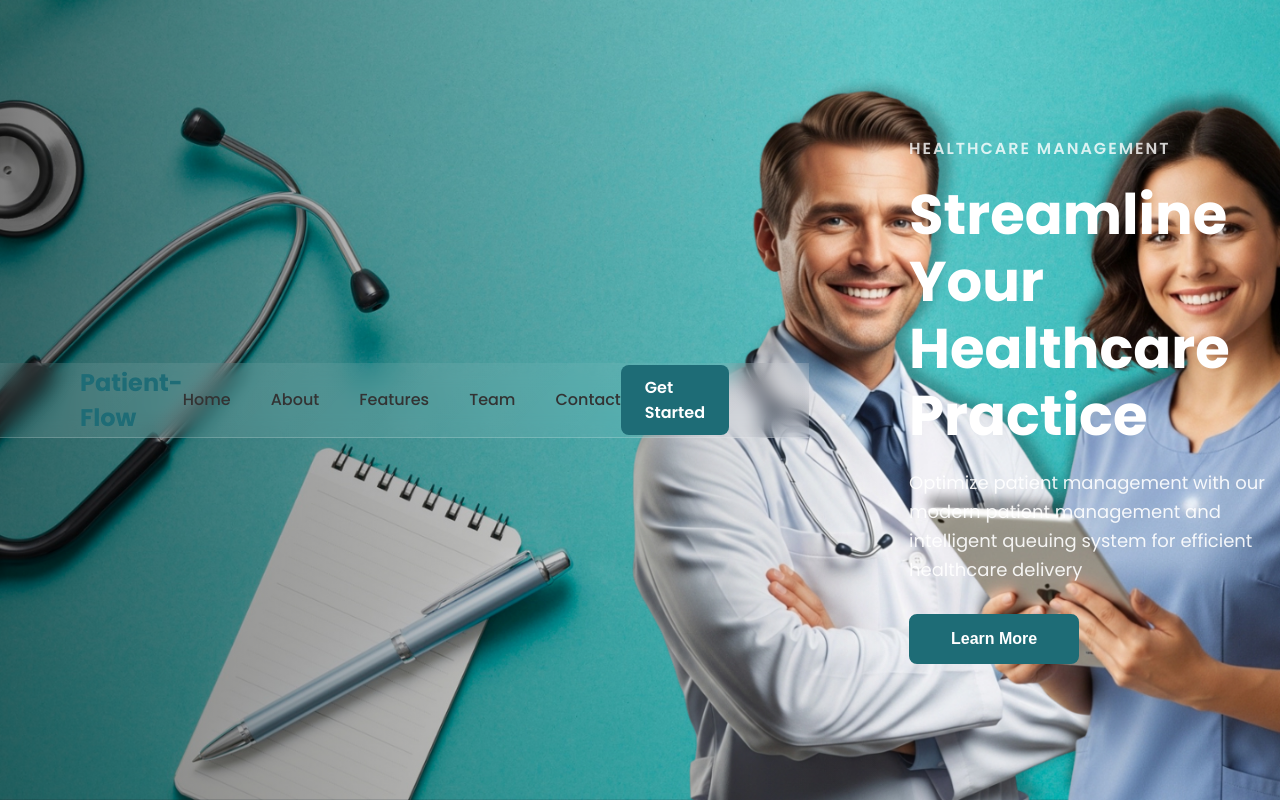
After one commit to Francine-G/Patient-Management-System, a PHP site: page /Landing-Page.php in a window 1280 px wide. The commit adds this page. Run offline with PHP 8.4, Linux system fonts and the light colour scheme; some libraries are stand-ins or nearby versions.

Commit message:
Landing Update

```diff
--- /dev/null
+++ b/Landing-Page.php
@@ -0,0 +1,45 @@
+<html>
+    <head>
+        <title>Patient-Flow | Home</title>
+        <link rel="stylesheet" type="text/css" href="assets/css/Landing-style.css">
+        <link href='https://unpkg.com/boxicons@2.1.4/css/boxicons.min.css' rel='stylesheet'>
+        <link href="/website/css/uicons-outline-rounded.css"rel="stylesheet">
+        <link rel='stylesheet' href='https://cdn-uicons.flaticon.com/2.6.0/uicons-solid-straight/css/uicons-solid-straight.css'>
+        <link rel="stylesheet" href="https://cdnjs.cloudflare.com/ajax/libs/font-awesome/6.5.0/css/all.min.css">
+    </head>
+
+    <body>
+
+        <div class="top-section" style="background: linear-gradient(to right, rgba(0,0,0,0.5) 0%, rgba(0,0,0,0) 70%), url('assets/images/Landing.png') no-repeat center center / cover;">
+            <div class="nav-bar">
+                <div class="brand">
+                    <h1 class="brand-name">Patient-Flow</h1>
+                </div>
+                <div class="links">
+                    <a href="index.php" class="link active">Home</a>
+                    <a href="#about"  class="link">About</a>
+                    <a href="#service"  class="link">Features</a>
+                    <a href="#team"  class="link">Team</a>
+                    <a href="#contact"  class="link">Contact</a>
+                </div>
+                <a href="#getstarted" class="btn btn-dark">Get Started</a>
+            </div>
+
+            <div class="hero-content" id="home">
+                <div class="hero-tag">Healthcare Management</div>
+
+                <div class="hero-title">
+                    Streamline Your Healthcare Practice
+                </div>
+
+                <p class="hero-description">
+                    Optimize patient management with our modern patient management and intelligent
+                    queuing system for efficient healthcare delivery
+                </p>
+
+                <button class="hero-btn" onclick="toggleOverlay()">Learn More</button>
+            </div>
+        </div>
+
+    </body>
+</html>
--- /dev/null
+++ b/assets/css/Landing-style.css
@@ -0,0 +1,148 @@
+@import url('https://fonts.googleapis.com/css2?family=DM+Sans:ital,opsz,wght@0,9..40,100..1000;1,9..40,100..1000&family=Outfit:wght@100..900&family=Poppins:ital,wght@0,100;0,200;0,300;0,400;0,500;0,600;0,700;0,800;0,900;1,100;1,200;1,300;1,400;1,500;1,600;1,700;1,800;1,900&family=Roboto:ital,wght@0,100..900;1,100..900&display=swap');
+
+* {
+    margin: 0;
+    padding: 0;
+    box-sizing: border-box;
+}
+
+body {
+    font-family: Poppins, sans-serif;
+    overflow: hidden;
+}
+
+.top-section{
+    position: fixed;
+    top: 0;
+    left: 0;
+    width: 100%;
+    height: 100%;
+    z-index: 999;
+    display: flex;
+    align-items: center;s
+    flex-direction: column;
+    transition: transform 0.8s cubic-bezier(0.4, 0, 0.2, 1);
+    transform: translateY(0);
+}
+
+.hero-overlay.slide-up {
+    transform: translateY(-100%);
+}
+
+.hero-content {
+    position: relative;
+    z-index: 10;
+    text-align: left;
+    max-width: 700px;
+    margin-left: 100px;
+    color: white;
+}
+
+.hero-tag {
+    font-size: 16px;
+    font-weight: 600;
+    text-transform: uppercase;
+    letter-spacing: 2px;
+    margin-bottom: 20px;
+    color: rgba(255, 255, 255, 0.8);
+}
+
+.hero-title {
+    font-size: 56px;
+    font-weight: 700;
+    line-height: 1.2;
+    margin-bottom: 20px;
+    color: white;
+}
+
+.hero-description {
+    font-size: 18px;
+    font-weight: 400;
+    line-height: 1.6;
+    margin-bottom: 30px;
+    color: rgba(255, 255, 255, 0.9);
+    max-width: 600px;
+}
+
+.hero-btn {
+    padding: 14px 40px;
+    font-size: 16px;
+    font-weight: 600;
+    color: white;
+    background-color: #1E6C76;
+    border: 2px solid #1E6C76;
+    border-radius: 8px;
+    cursor: pointer;
+    transition: all 0.3s ease;
+}
+
+.hero-btn:hover {
+    background-color: transparent;
+    transform: translateY(-2px);
+}
+
+/* NAVBAR STYLES */
+.nav-bar {
+    position: relative;
+    width: 100%;
+    height: 75px;
+    display: flex;
+    align-items: center;
+    justify-content: space-between;
+    padding: 0 80px;
+    background: linear-gradient(135deg, rgba(255, 255, 255, 0.1) 0%, rgba(255, 255, 255, 0.05) 100%);
+    backdrop-filter: blur(10px);
+    border-bottom: 1px solid rgba(255, 255, 255, 0.2);
+    z-index: 100;
+}
+
+.brand {
+    display: flex;
+    align-items: center;
+    gap: 12px;
+}
+
+.brand-name {
+    font-size: 24px;
+    font-weight: 700;
+    color: #1E6C76;
+}
+
+.links {
+    display: flex;
+    gap: 40px;
+    align-items: center;
+}
+
+.links a {
+    text-decoration: none;
+    font-size: 16px;
+    font-weight: 500;
+    color: #333;
+    transition: color 0.3s ease;
+}
+
+.links a:hover {
+    color: #1E6C76;
+}
+
+.btn {
+    padding: 10px 24px;
+    border-radius: 8px;
+    text-decoration: none;
+    font-weight: 600;
+    transition: all 0.3s ease;
+    border: none;
+    cursor: pointer;
+    font-family: Poppins, sans-serif;
+}
+
+.btn-dark {
+    background-color: #1E6C76;
+    color: white;
+}
+
+.btn-dark:hover {
+    background-color: #15525c;
+    transform: translateY(-2px);
+}
--- a/assets/css/landingPage-style.css
+++ b/assets/css/landingPage-style.css
@@ -26,7 +26,7 @@ body {
     z-index: 999;
     display: flex;
     align-items: center;
-    justify-content: center;
+    justify-content: left;
     transition: transform 0.8s cubic-bezier(0.4, 0, 0.2, 1);
     transform: translateY(0);
 }
@@ -40,7 +40,7 @@ body {
     z-index: 10;
     text-align: left;
     max-width: 700px;
-    margin-left: 80px;
+    margin-left: 100px;
     color: white;
 }
 
```
Also changed, not shown: index.php (+4 -3 lines), assets/images/Landing.png (added).
